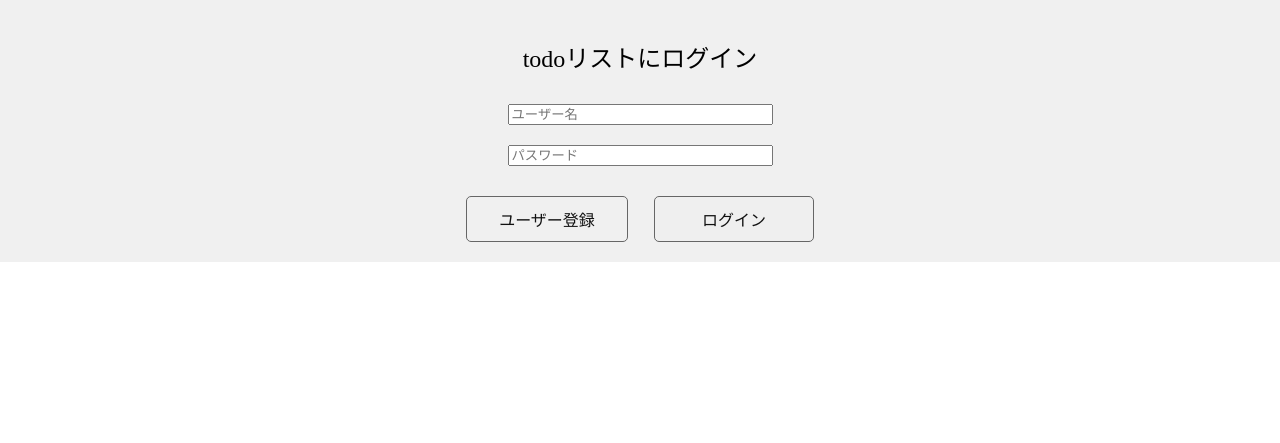
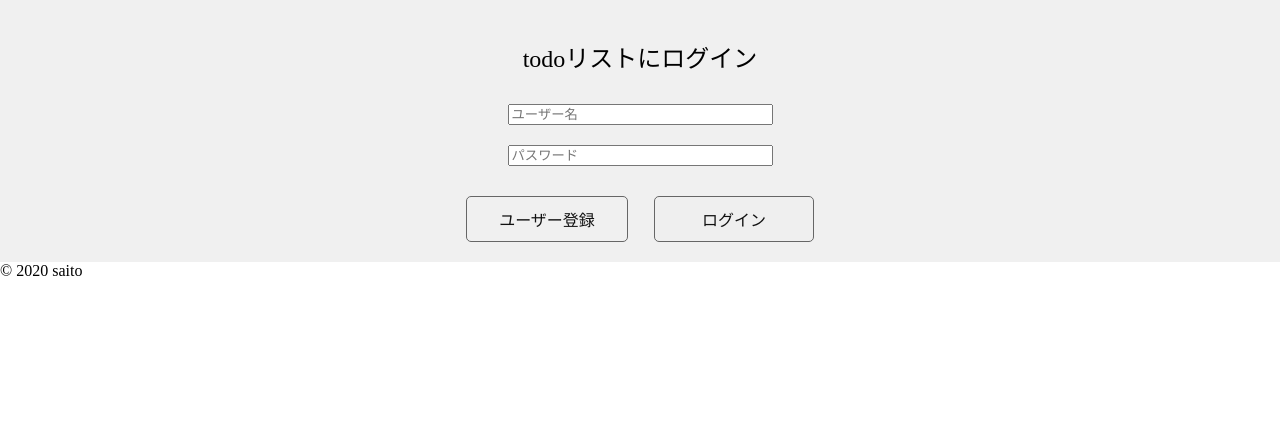
Before and after one commit to sait0-kun/todo_php, a PHP site: page / in a window 1280 px wide. Shown: the part 65-508 px from the top of the page. Run offline with PHP 8.4, Linux system fonts and the light colour scheme.

Commit message:
[add]footer

```diff
--- a/docker/app/src/index.php
+++ b/docker/app/src/index.php
@@ -25,6 +25,7 @@
         </div>
     </form>
 </section>
+<footer class="footer">©︎ 2020 saito</footer>
 
 
 </body>
```
